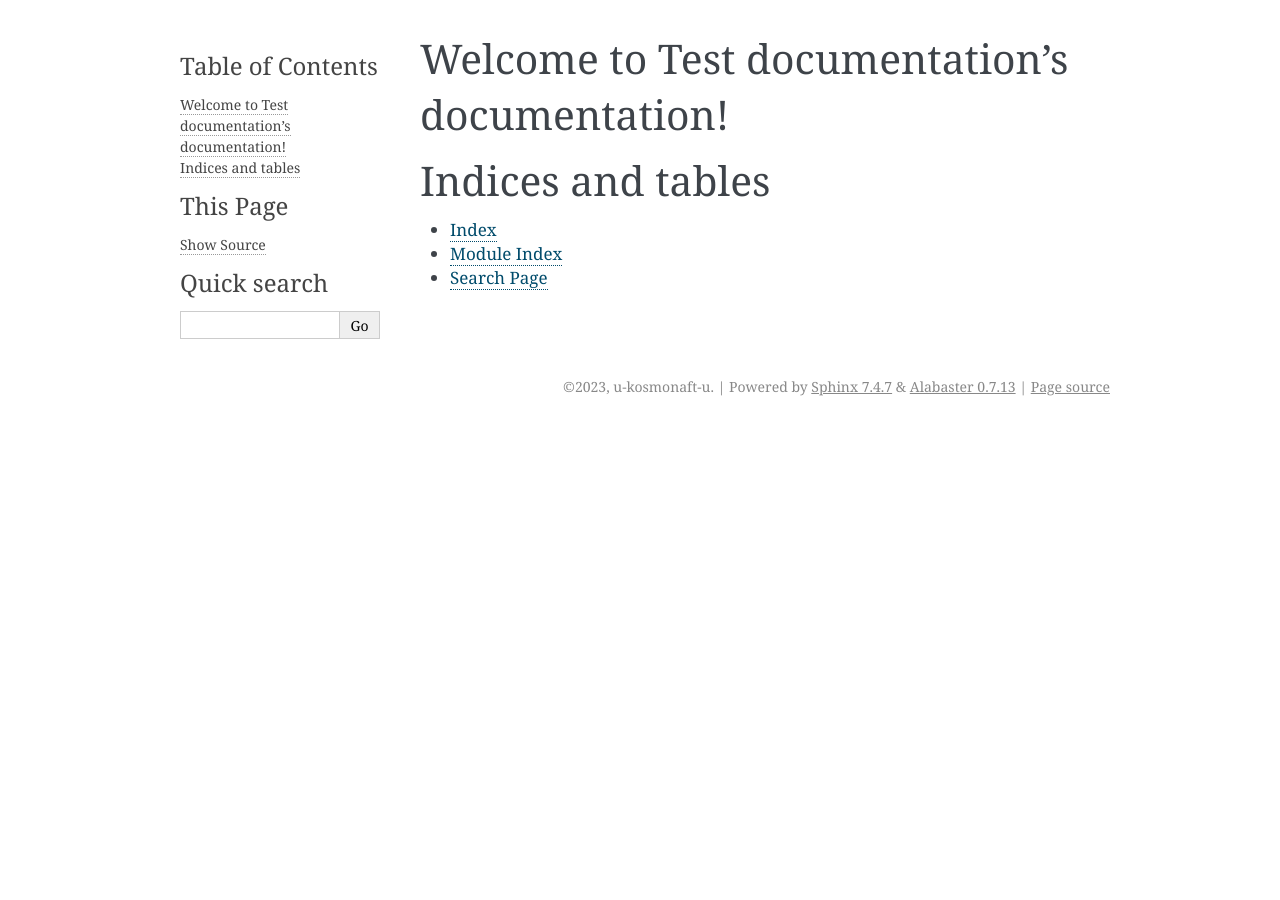
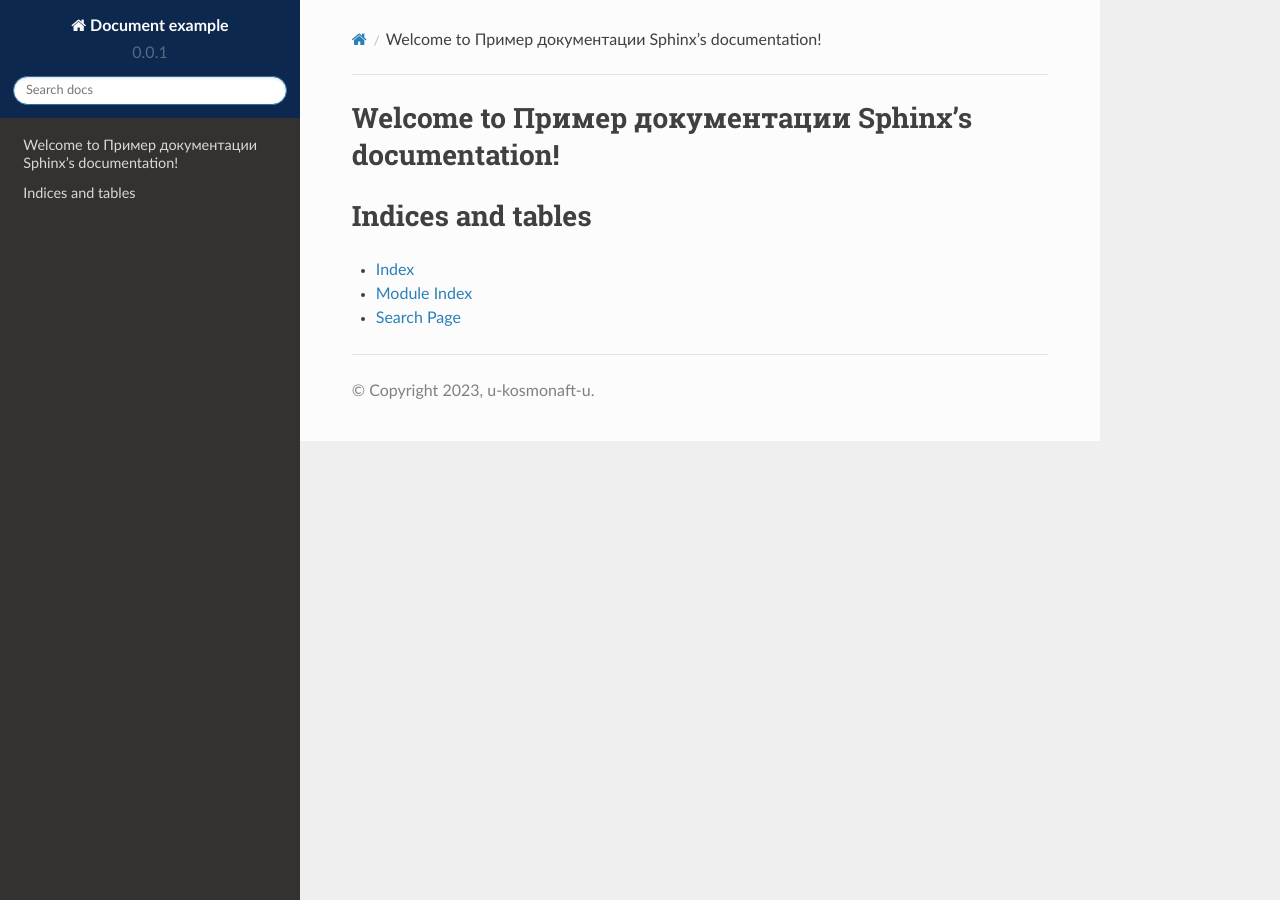
Before and after one commit to u-kosmonaft-u/test-sphinxdoc, a Sphinx documentation site: the page built from docs/index.rst, in a window 1280 px wide. Built offline with Sphinx 7.4.7 and the Read the Docs theme 2.0.0, drawn with Linux system fonts in a browser that asks for light colours; nearby versions of some CDN libraries; library files that are not in the unit come from our copies.

Commit message:
Add conf.py Dockerfile index.rst

```diff
--- a/docs/conf.py
+++ b/docs/conf.py
@@ -6,23 +6,31 @@
 # -- Project information -----------------------------------------------------
 # https://www.sphinx-doc.org/en/master/usage/configuration.html#project-information
 
-project = 'Test documentation'
-copyright = '2023, u-kosmonaft-u'
-author = 'u-kosmonaft-u'
-release = '0.1.0'
+project = "Document example"
+copyright = "2023, u-kosmonaft-u"
+author = "u-kosmonaft-u"
+
+version = "0.0.1"
+release = "0.0.1"
 
 # -- General configuration ---------------------------------------------------
 # https://www.sphinx-doc.org/en/master/usage/configuration.html#general-configuration
 
-extensions = []
+extensions = [
+    "sphinx_multiversion",
+]
 
-templates_path = ['_templates']
-exclude_patterns = ['_build', 'Thumbs.db', '.DS_Store']
+templates_path = ["_templates"]
 
-
+language = "en"
 
 # -- Options for HTML output -------------------------------------------------
 # https://www.sphinx-doc.org/en/master/usage/configuration.html#options-for-html-output
 
-html_theme = 'alabaster'
-html_static_path = ['_static']
+html_theme = "sphinx_rtd_theme"
+html_static_path = ["_static"]
+html_sidebars = {"**": ["versioning.html"]}
+html_js_files = ["js/jquery-3.6.3.min.js"]
+html_show_sphinx = False
+html_show_sourcelink = False
+html_theme_options = {"display_version": True, "style_nav_header_background": "#0d284f"}
--- a/docs/index.rst
+++ b/docs/index.rst
@@ -1,10 +1,10 @@
-.. Test documentation documentation master file, created by
-   sphinx-quickstart on Fri Feb 17 10:08:32 2023.
+.. Пример документации Sphinx documentation master file, created by
+   sphinx-quickstart on Wed Feb 15 09:24:11 2023.
    You can adapt this file completely to your liking, but it should at least
    contain the root `toctree` directive.
 
-Welcome to Test documentation's documentation!
-==============================================
+Welcome to Пример документации Sphinx's documentation!
+======================================================
 
 .. toctree::
    :maxdepth: 2
```
Also changed, not shown: 1 other file.
